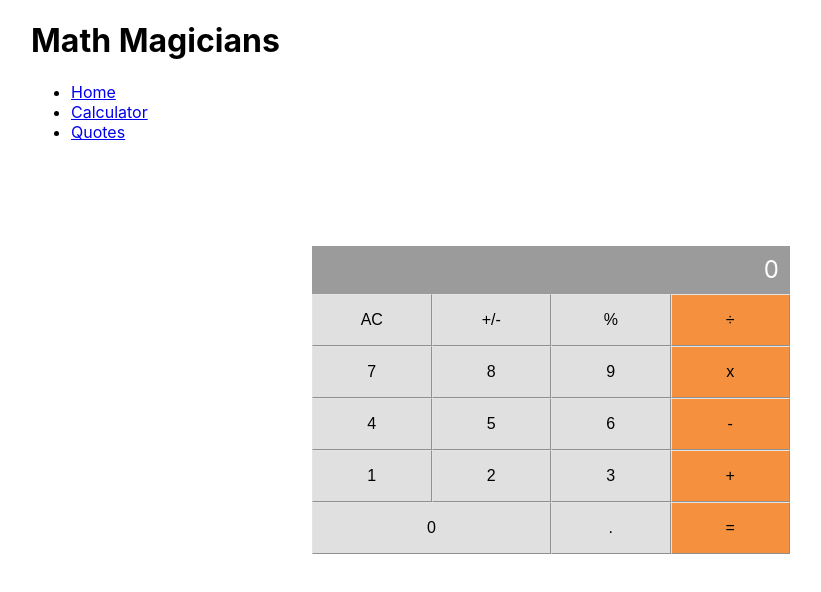
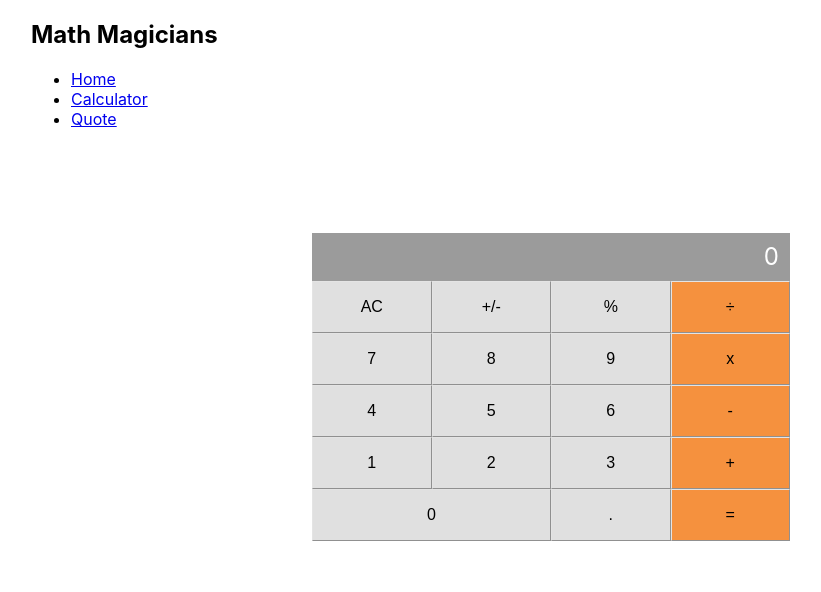
Before and after one commit to Fombi-Favour/math-magicians, a React (Create React App) app: page /calculator in a window 1280 px wide. Shown: the top 592 px of the page, without its empty margins (89-910 px from the left). Built offline with nearby package versions, Linux system fonts and the light colour scheme.

Commit message:
Update Navbar.js

```diff
--- a/src/components/Navbar.js
+++ b/src/components/Navbar.js
@@ -1,16 +1,17 @@
 import React from 'react';
 import { NavLink } from 'react-router-dom';
+import '../styles/App.css';
 
 const links = [
   { path: '/', text: 'Home' },
   { path: 'calculator', text: 'Calculator' },
-  { path: 'quotes', text: 'Quotes' },
+  { path: 'quote', text: 'Quote' },
 ];
 
 const Navbar = () => (
-  <div>
+  <nav className="navbar">
     <h1>Math Magicians</h1>
-    <ul>
+    <ul className="menu-nav">
       {links.map((link) => (
         <li key={link.text}>
           <NavLink to={link.path}>
@@ -19,7 +20,7 @@ const Navbar = () => (
         </li>
       ))}
     </ul>
-  </div>
+  </nav>
 );
 
 export default Navbar;
```
